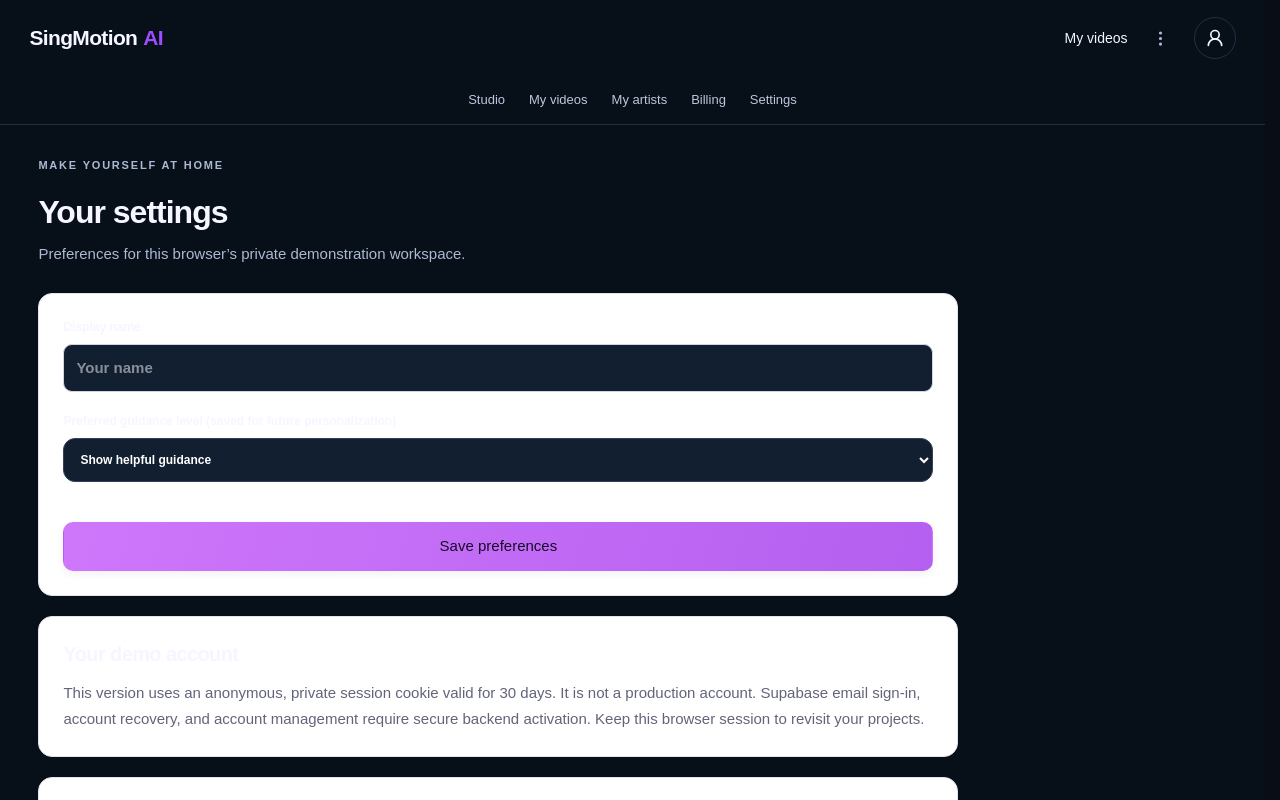
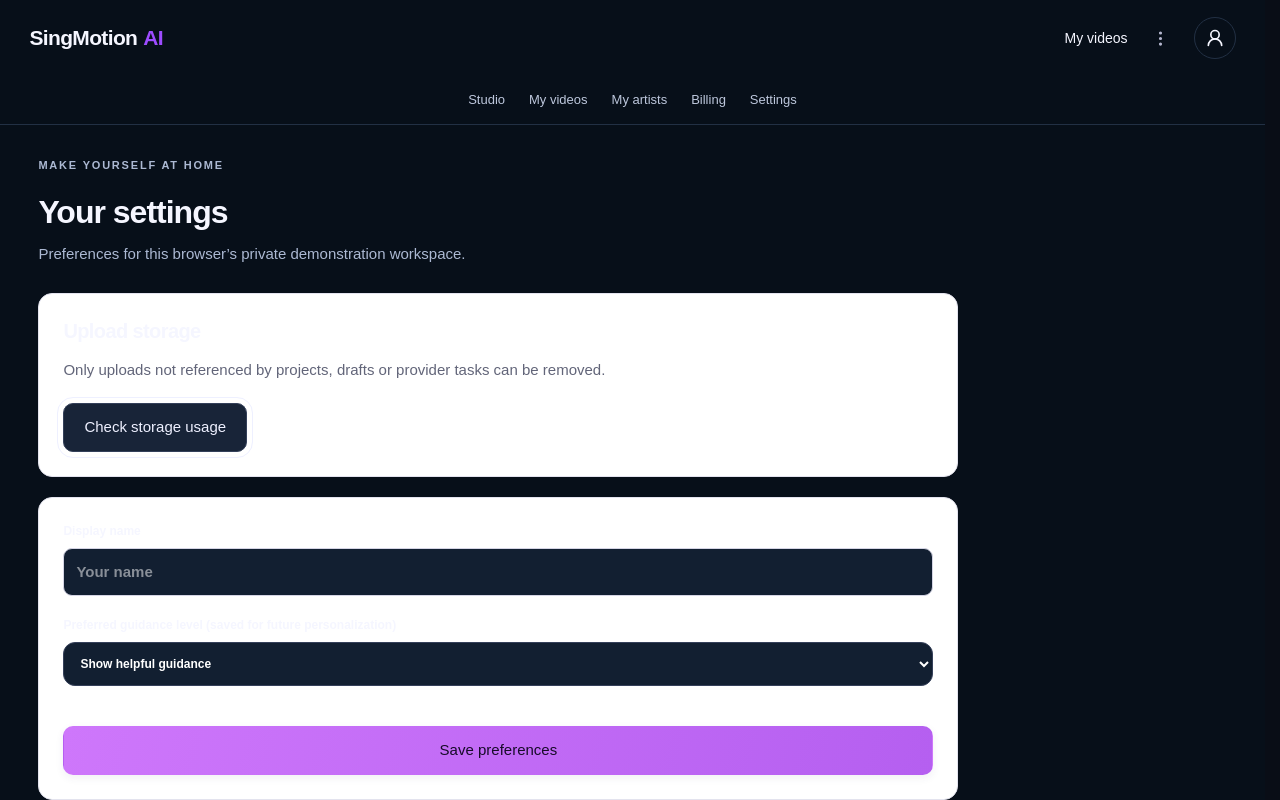
Before and after one commit to bernhardtmuellergermany-maker/singmotion-ai, a Next.js app: page /settings in a window 1280 px wide. Shown: the top 800 px of the page. Built offline with nearby package versions, Linux system fonts and the light colour scheme.

Commit message:
feat(staging): add upload storage usage and confirmed cleanup to existing Settings

```diff
--- a/components/settings.tsx
+++ b/components/settings.tsx
@@ -99,6 +99,34 @@ export function Billing({ referencePrice }: { referencePrice: number }) {
     </div>
   );
 }
+function StorageCleanup(){
+  const [usage,setUsage]=useState<{totalBytes:number;limitBytes:number;unusedBytes:number;unusedCount:number;protectedCount:number}|null>(null);
+  const [status,setStatus]=useState("");
+  const [checking,setChecking]=useState(false);
+  const mb=(bytes:number)=>(bytes/1048576).toFixed(1)+" MB";
+  async function check(mode:"preview"|"execute"){
+    setChecking(true);setStatus("");
+    try{
+      const response=await fetch("/api/media-cleanup",{method:"POST",headers:{"Content-Type":"application/json"},body:JSON.stringify({mode,confirmation:mode==="execute"?"DELETE UNUSED UPLOADS":undefined})});
+      const result=await response.json();
+      if(!response.ok)throw Error(result.error||"Storage request failed");
+      if(mode==="preview")setUsage(result);
+      else {setStatus("Removed "+result.deleted+" unused uploads. Freed "+mb(result.freedBytes));setUsage(null);}
+    }catch(e){setStatus((e as Error).message)}
+    finally{setChecking(false)}
+  }
+  return <section className="content-card">
+    <h2>Upload storage</h2>
+    <p>Only uploads not referenced by projects, drafts or provider tasks can be removed.</p>
+    <button type="button" className="button outline" disabled={checking} onClick={()=>void check("preview")}>Check storage usage</button>
+    {usage&&<div>
+      <p>Used: {mb(usage.totalBytes)} / {mb(usage.limitBytes)}</p>
+      <p>Unused: {usage.unusedCount} uploads ({mb(usage.unusedBytes)}). Protected: {usage.protectedCount}.</p>
+      {usage.unusedCount>0&&<button type="button" className="button outline" disabled={checking} onClick={()=>{if(window.confirm("Delete only unused uploads? Drafts and completed projects stay protected."))void check("execute")}}>Delete unused uploads</button>}
+    </div>}
+    {status&&<p role="status">{status}</p>}
+  </section>;
+}
 export function Settings() {
   const router = useRouter();
   const [name, setName] = useState(""),
@@ -145,6 +173,7 @@ export function Settings() {
           <p>Preferences for this browser’s private demonstration workspace.</p>
         </div>
       </div>
+      <StorageCleanup />
       <form
         className="content-card settings-form"
         onSubmit={(e) => {
```
